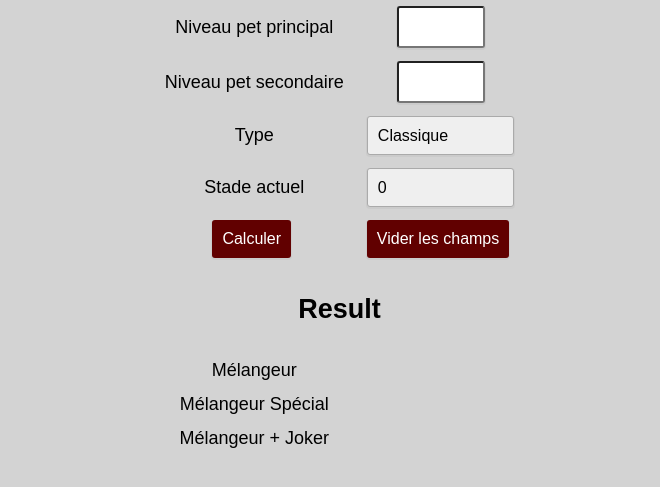
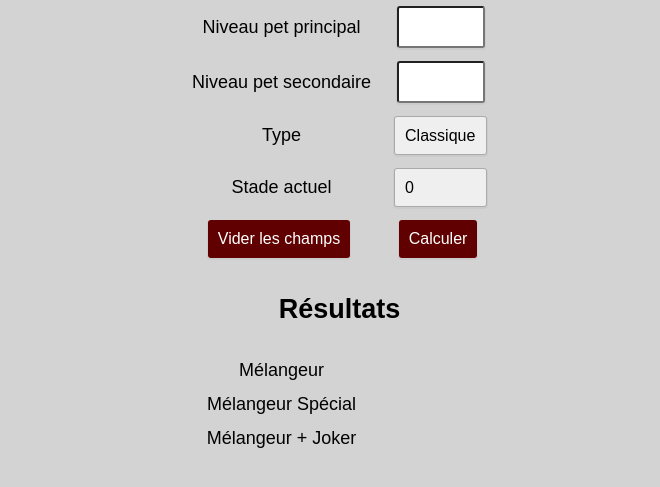
Before and after one commit to Hirlo/rappelz-pet-stage, a plain HTML site: page index.html in a window 1280 px wide. Shown: the part 87-574 px from the top of the page, without its empty margins (310-970 px from the left). Drawn offline with Linux system fonts and the light colour scheme.

Commit message:
change buttons order

```diff
--- a/index.html
+++ b/index.html
@@ -39,11 +39,11 @@
                     </select></td>
                 </tr>
                 <tr>
+                    <td><input type="reset" value="Vider les champs" class="btn">&nbsp;</td>
                     <td><input type="submit" value="Calculer" class="btn">&nbsp;</td>
-                    <td><input type="reset" value="Vider les champs" class="btn">&nbsp;</td>
                 </tr>
                 <tr>
-                    <td colspan="2"><h2>Result</h2></td>
+                    <td colspan="2"><h2>Résultats</h2></td>
                 </tr>
                 <tr>
                     <td>Mélangeur</td>
```
